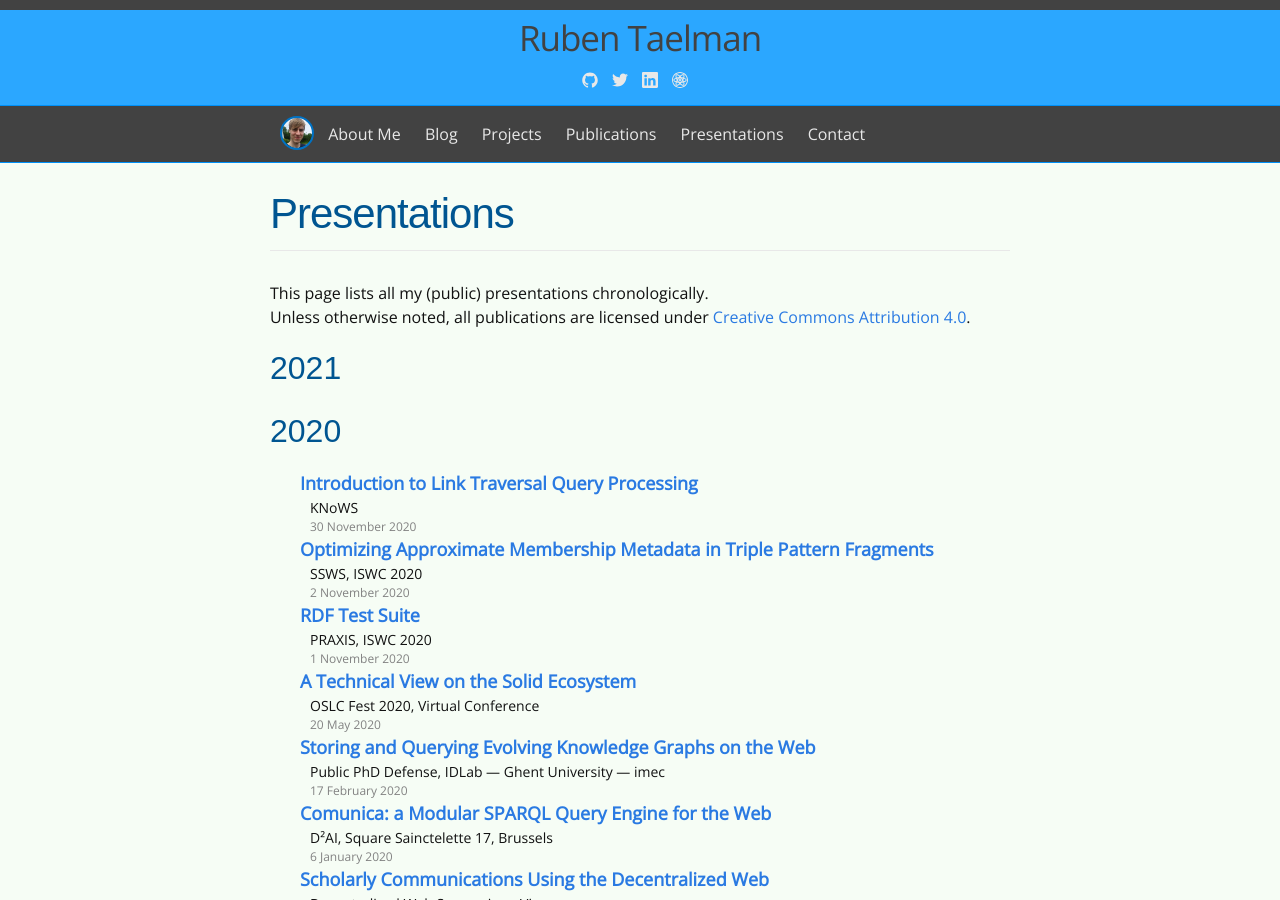
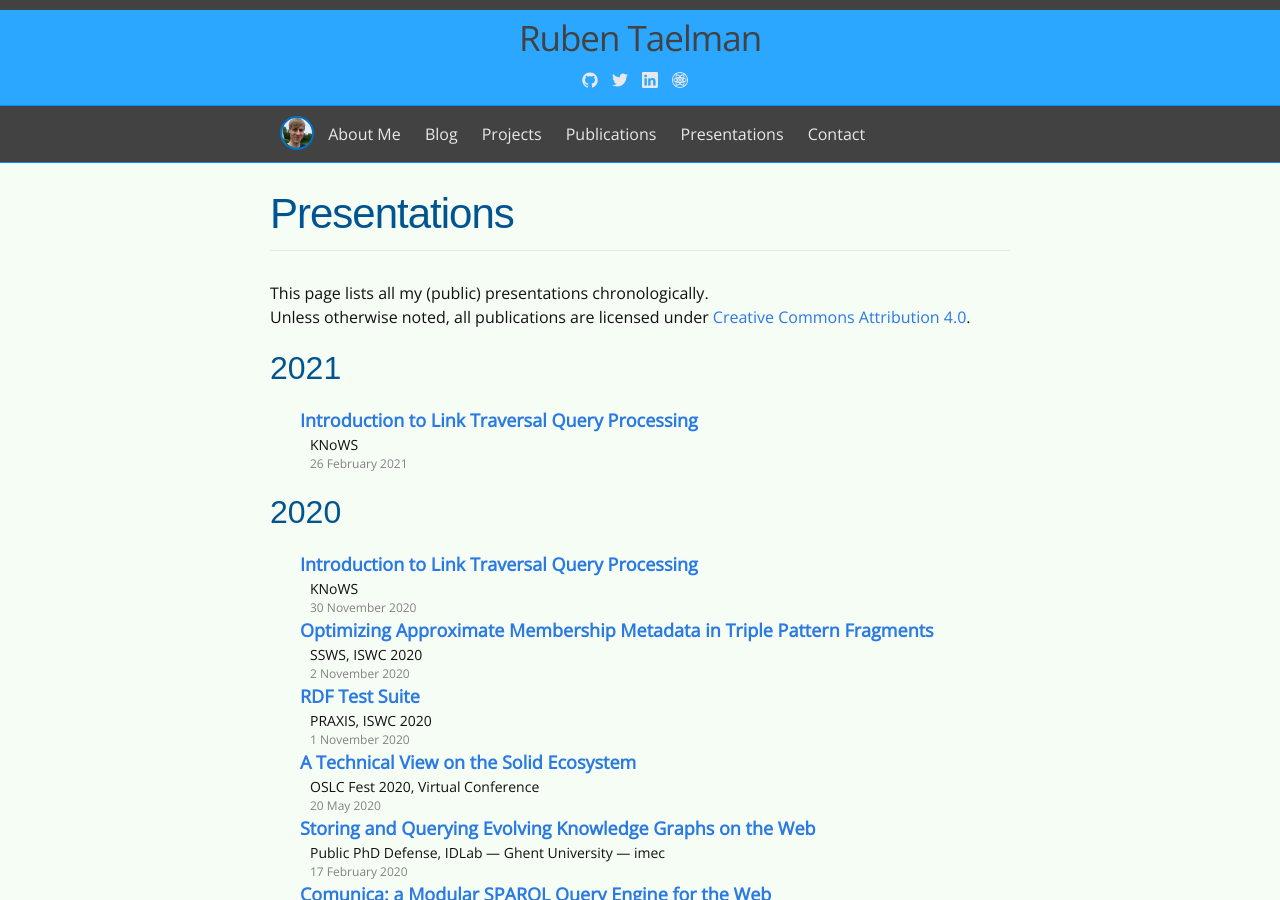
Before and after one commit to rubensworks/rubensworks.net, a Jekyll site: the page built from presentations.md, in a window 1280 px wide and 900 px high. Built offline with Jekyll 4.4.1, drawn with Linux system fonts in a browser that asks for light colours; some web fonts are replaced.

Commit message:
Add 2021-knows-linktraversal slides

```diff
--- a/_data/presentations.yml
+++ b/_data/presentations.yml
@@ -1,3 +1,8 @@
+"2021-knows-linktraversal":
+    title: "Introduction to Link Traversal Query Processing"
+    venue: "KNoWS"
+    date: "26 February 2021"
+    url: "https://www.rubensworks.net/raw/slides/2021/knows-linktraversal/"
 "2020-knows-linktraversal":
     title: "Introduction to Link Traversal Query Processing"
     venue: "KNoWS"
```
